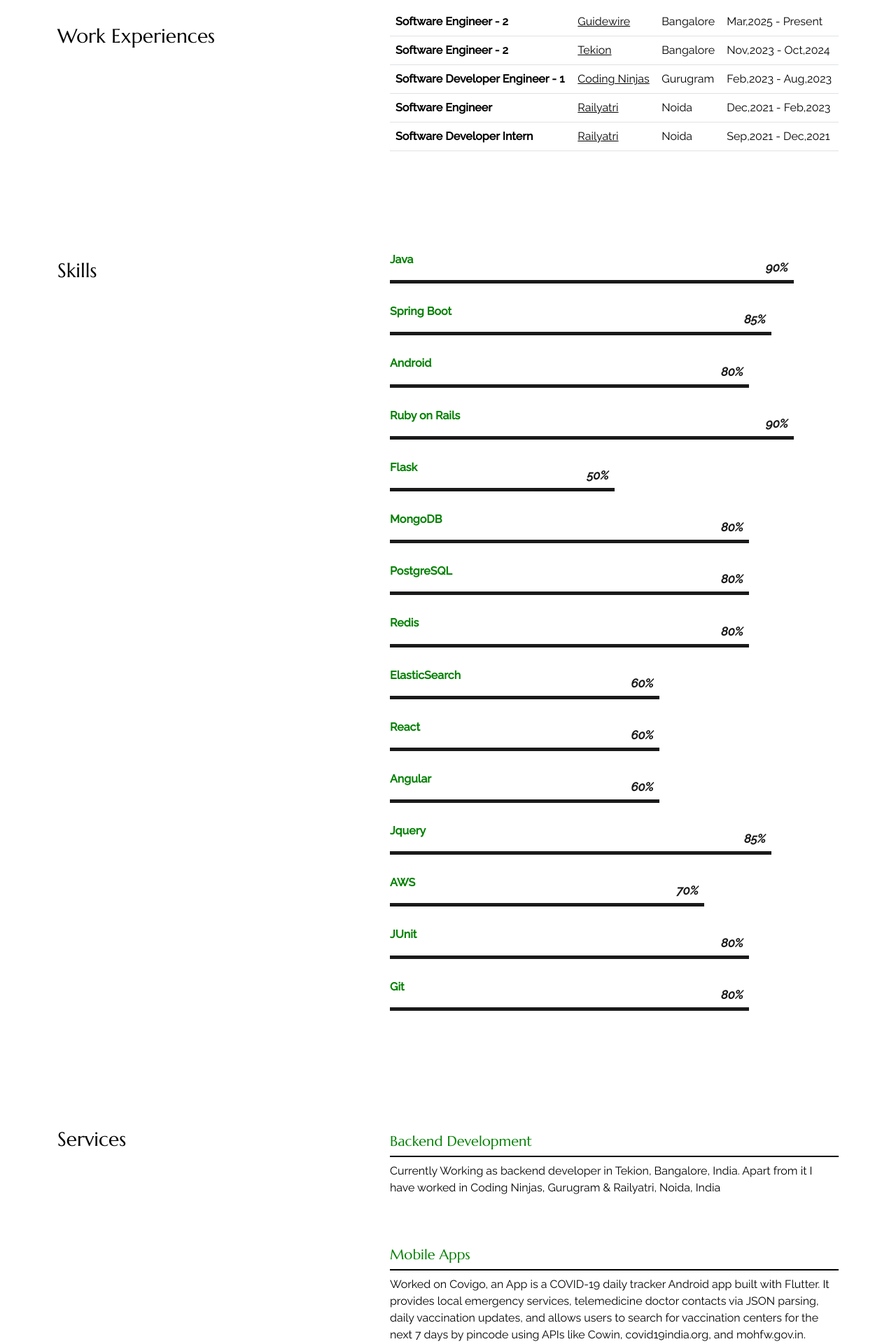
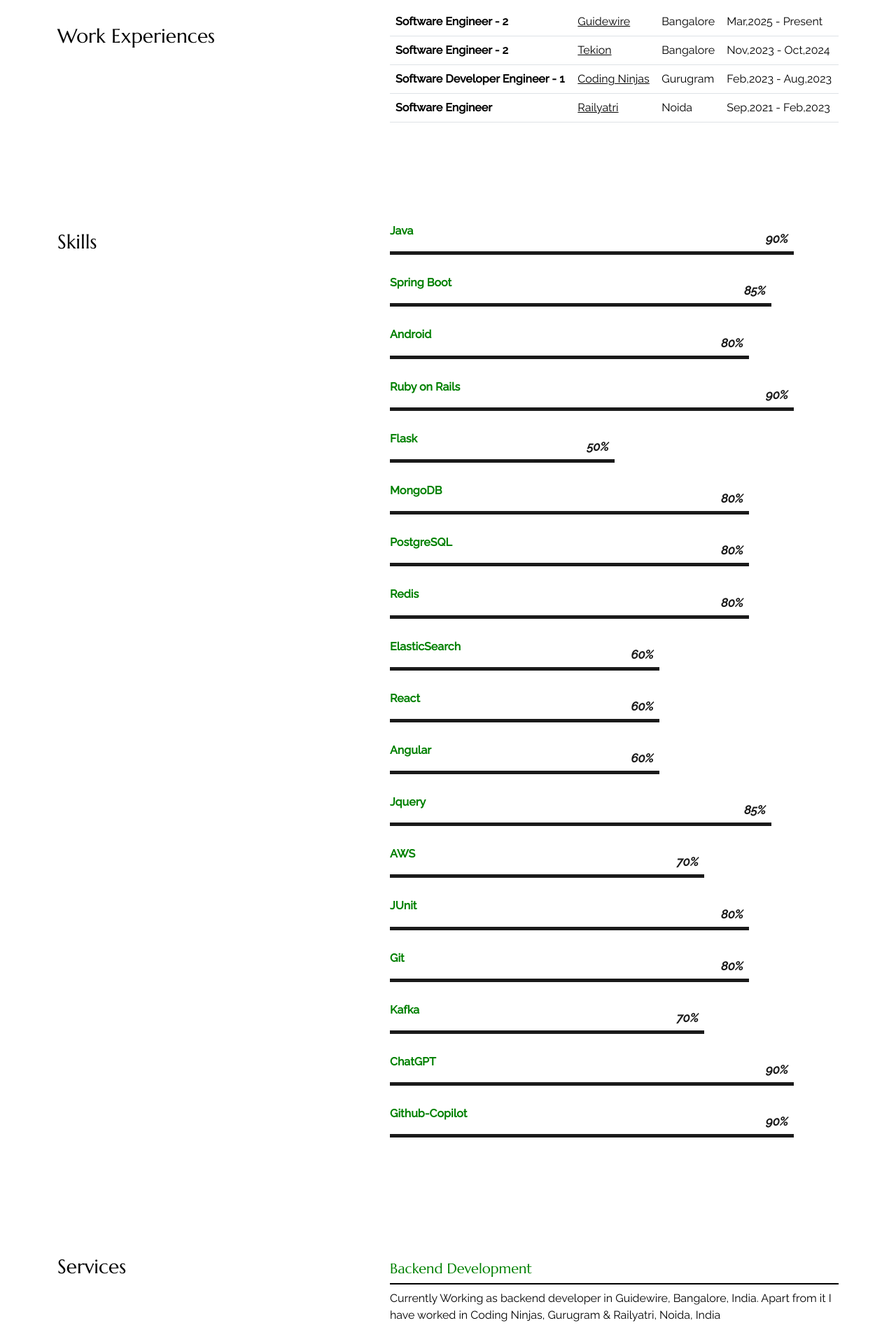
Before and after one commit to kaushikpuka1998/portfolio, a React (Create React App) app: page /about in a window 1280 px wide. Shown: the part 920-2840 px from the top of the page at 70% size. Built offline with nearby package versions, Linux system fonts and the light colour scheme.

Commit message:
Update personal details and skills in content_option.js

```diff
--- a/src/content_option.js
+++ b/src/content_option.js
@@ -13,7 +13,7 @@
     title: "I’m Kaushik Ghosh",
     animated: {
         first: "Software Engineer",
-        second: "Having almost 4 years of experience",
+        second: "4+ years of experience",
         third: "Passionate about to develop scalable applications",
         fourth: "Working in Guidewire",
         fifth: "Previously worked in Tekion,Coding Ninjas & Railyatri",
@@ -69,14 +69,7 @@
         where: "Railyatri",
         location: "Noida",
         link: "https://www.railyatri.in/",
-        date: "Dec,2021 - Feb,2023",
-    },
-    {
-        jobtitle: "Software Developer Intern",
-        where: "Railyatri",
-        location: "Noida",
-        link: "https://www.railyatri.in/",
-        date: "Sep,2021 - Dec,2021",
+        date: "Sep,2021 - Feb,2023",
     }
 ];
 
@@ -140,12 +133,24 @@
     {
         name: "Git",
         value: 80,
+    },
+    {
+        name: "Kafka",
+        value: 70,
+    },
+    {
+        name:"ChatGPT",
+        value:90,
+    },
+    {
+        name: "Github-Copilot",
+        value: 90,
     }
 ];
 
 const services = [{
     title: "Backend Development",
-    description: "Currently Working as backend developer in Tekion, Bangalore, India. Apart from it I have worked in Coding Ninjas, Gurugram & Railyatri, Noida, India" ,
+    description: "Currently Working as backend developer in Guidewire, Bangalore, India. Apart from it I have worked in Coding Ninjas, Gurugram & Railyatri, Noida, India" ,
 },
     {
         title: "Mobile Apps",
@@ -255,8 +260,8 @@
 ];
 
 const contactConfig = {
-    YOUR_EMAIL: "kgstrivers@gmail.com",
-    YOUR_FONE: "+918159924565",
+    YOUR_EMAIL: "kaushikghosh.sde@gmail.com",
+    YOUR_FONE: "+918159924565 / +919775288755",
     description: "If any Discussion or work related query, feel free to contact me",
     // creat an emailjs.com account
     // check out this tutorial https://www.emailjs.com/docs/examples/reactjs/
@@ -265,7 +270,7 @@
 const socialprofils = {
     github: "https://github.com/kaushikpuka1998",
     facebook: "https://www.facebook.com/kaushik.ghosh.522/",
-    linkedin: "https://www.linkedin.com/in/kaushik-ghosh-886974109/",
+    linkedin: "https://www.linkedin.com/in/kgstrivers/",
     medium: "https://kgstrivers.medium.com/",
     leetcode: "https://www.leetcode.com/kgstrivers",
     codechef:"https://www.codechef.com/users/kaushik_199832",
```
